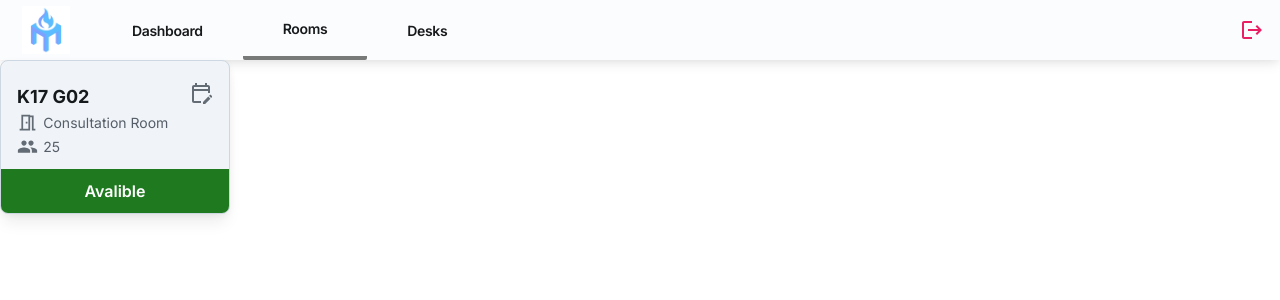
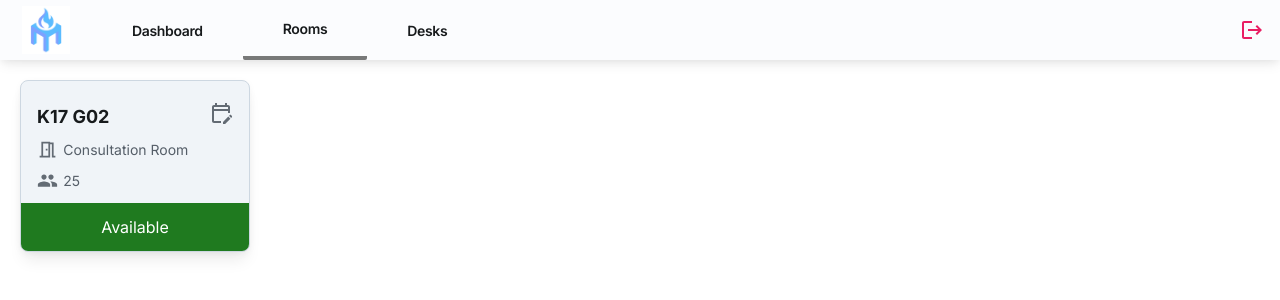
Before and after one commit to unsw-cse-comp99-3900/capstone-project-3900h13bfrancophiles, a Next.js app in the folder frontend/: page /rooms in a window 1280 px wide. Shown: the top 300 px of the page. Built offline with nearby package versions, Linux system fonts and the light colour scheme.

Commit message:
PR review fixes

```diff
--- a/frontend/app/components/roomCard.tsx
+++ b/frontend/app/components/roomCard.tsx
@@ -1,14 +1,14 @@
 "use client";
 
 import * as React from "react";
-import { Button, Card, CardContent, CardOverflow, Typography } from "@mui/joy";
+import {Card, CardContent, CardOverflow, Stack, Typography } from "@mui/joy";
 import PeopleIcon from "@mui/icons-material/People";
 import MeetingRoomOutlinedIcon from "@mui/icons-material/MeetingRoomOutlined";
 import EditCalendarOutlinedIcon from "@mui/icons-material/EditCalendarOutlined";
 
 export default function RoomCard() {
   // TODO: set status based on database for the room
-  const [avalible, setAvalible] = React.useState(true);
+  const [available, setAvailable] = React.useState(true);
 
   return (
     <Card
@@ -17,46 +17,42 @@ export default function RoomCard() {
         maxWidth: "100%",
         boxShadow: "lg",
         background: "#F0F4F8",
+        margin: "20px",
       }}
     >
       <CardContent>
         {/* TODO: Make link to the cal for individual room page */}
-        <div
-          style={{
-            display: "inline-flex",
-            justifyContent: "space-between",
-            flexDirection: "row",
-            alignItems: "center"
-          }}
+        <Stack spacing={'10px'}>
+          <Stack
+            justifyContent="space-between"
+            alignItems="center"
+            sx={{ flexDirection: "row" }}
           >
             <Typography level="title-lg" sx={{ mt: 1, fontWeight: "xl" }}>
-            {/* TODO: Make Varible from data */}
+              {/* TODO: Make Variable from data */}
               K17 G02
             </Typography>
             <EditCalendarOutlinedIcon />
-          {/* <IconButton>{<EditCalendarOutlinedIcon />}</IconButton> */}
-        </div>
+          </Stack>
           <Typography
             level="body-sm"
             startDecorator={<MeetingRoomOutlinedIcon />}
           >
-          {/* TODO: Make Varible from data */}
+            {/* TODO: Make Variable from data */}
             Consultation Room
           </Typography>
           <Typography level="body-sm" startDecorator={<PeopleIcon />}>
-          {/* TODO: Make Varible from data */}
+            {/* TODO: Make Variable from data */}
             25
           </Typography>
+        </Stack>
       </CardContent>
-      <CardOverflow>
-        <Button
+      <CardOverflow
         variant="solid"
-          color={avalible ? "success" : "danger"}
-          size="lg"
+        color={available ? "success" : "danger"}
+        sx={{ padding: "12px", alignItems: "center", flexWrap: "wrap" }}
       >
-          {/* TODO: Make Varible from data */}
-          {avalible ? "Avalible" : "Unavalible"}
-        </Button>
+        {available ? "Available" : "Unavailable"}
       </CardOverflow>
     </Card>
   );
```
Lines whose indentation alone changed are shown as unchanged.
